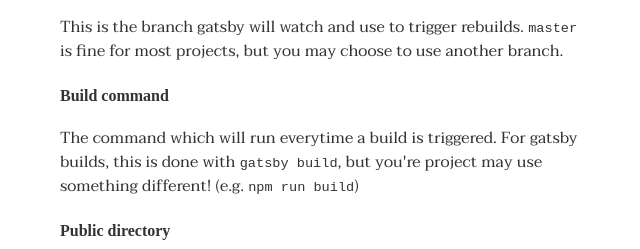
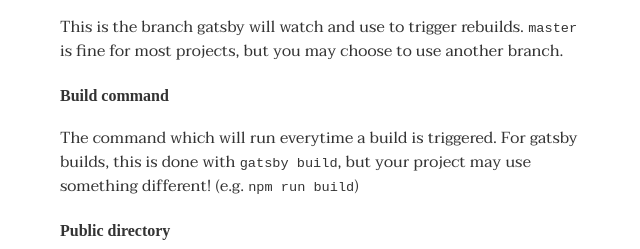
Before and after one commit to ingalless/little-and-often, a Gatsby site: page /free-hosting-with-netlify/ in a window 1280 px wide. Shown: the part 1860-2109 px from the top of the page, 319-959 px from the left. Built offline with nearby package versions, Linux system fonts and the light colour scheme; Gatsby itself is replaced by a stand-in of ours; some packages are replaced by stand-ins of ours; a web font is replaced by a local one; what typography-theme-st-annes would draw is missing.

Commit message:
Fix grammar

```diff
--- a/content/blog/free-hosting-with-netlify/index.md
+++ b/content/blog/free-hosting-with-netlify/index.md
@@ -3,6 +3,7 @@ title: Hosting a website (for free!) with Netlify
 date: "2019-12-15T22:12:03.284Z"
 description: "Many people hesitate to set up a website, worried that it costs money to host. Netlify, as always, has us covered"
 ---
+
 When I studied Web Development in college I had no idea how to host a website. When I started an apprenticeship in Web Development I assumed the start-up costs were too high. And maybe at that time there was a relatively high cost to hosting a website. Wordpress was the leading solution for personal blogging and these services seemed pricy, especially for a developer who wondered why they couldn't just host it themselves!
 
 Today the development landscape is very different. JS has evolved greatly from the days of JQuery. The emmergence of Markdown has provided an easy to digest writing format. More companies are supporting solo-developers. Is there any hope for us today?
@@ -15,6 +16,7 @@ Fortunately, [Netlify](https://netlify.com) are awesome. [Gatsby](https://gatsby
 2. [Netlify account](https://app.netlify.com/signup) linked to your Github account
 
 ## Setting up your first Netlify site
+
 Once you're logged into Netlify, find the "New Site from Git" button pictured below.
 
 ![New Site From Git button](./new-site-from-git.png)
@@ -22,28 +24,35 @@ Once you're logged into Netlify, find the "New Site from Git" button pictured be
 A Wizard will appear for configuring continuous deployment. Choose your preferred Git provider and follow the instructions on-screen to connect to it. I'll join you at step 2: Pick a repository!
 
 ### 2. Pick a repository
+
 You will now be asked to pick a repository. Choose whichever repository homes source code for your static site.
 
 ![Pick Repository UI](./choose-repository.png)
 
 ### 3. Build options, and deploy!
+
 You'll now be presented with a form to complete the deployment configuration.
 
 #### Branch to deploy
+
 This is the branch gatsby will watch and use to trigger rebuilds. `master` is fine for most projects, but you may choose to use another branch.
 
 #### Build command
-The command which will run everytime a build is triggered. For gatsby builds, this is done with `gatsby build`, but you're project may use something different! (e.g. `npm run build`)
+
+The command which will run everytime a build is triggered. For gatsby builds, this is done with `gatsby build`, but your project may use something different! (e.g. `npm run build`)
 
 #### Public directory
+
 This tells Netlify which folder your static assets build to. Usually this is `public/`. However your project may use something different!
 
 ![The Netlify deployment configuration](./deploy.png)
 
 #### Deploy!
+
 To finish off, hit deploy!
 
 ## Where now?
+
 If all has gone well then you'll be assigned a custom Netlify domain (something like silly-cactus-a54cf.netlify.com). [You might now configure a custom domain](https://docs.netlify.com/domains-https/custom-domains/). Or [maybe you'll configure https](https://docs.netlify.com/domains-https/https-ssl/).
 
 You could also take a look at my [blog's code](https://github.com/ingalless/little-and-often)!
```
